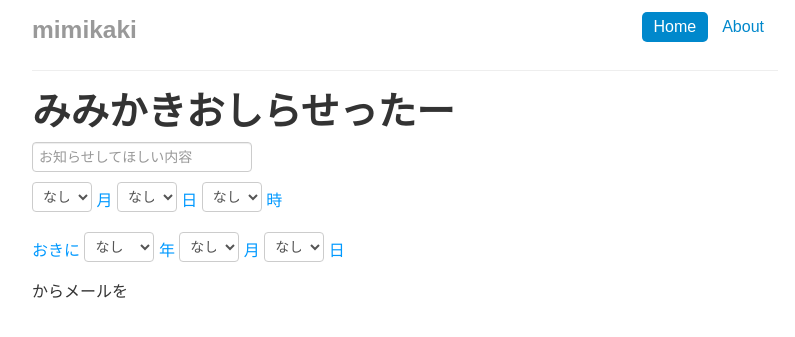
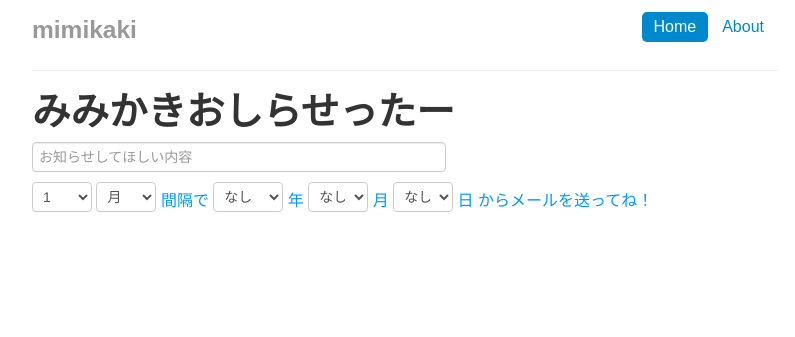
Before and after one commit to 1225/PushCalling, a PHP site: page /view/mypage.php in a window 1280 px wide. Shown: the top 337 px of the page, without its empty margins (235-1030 px from the left). Run offline with PHP 8.4, Linux system fonts and the light colour scheme.

Commit message:
edit view page

```diff
--- a/core/css/mypage.css
+++ b/core/css/mypage.css
@@ -26,3 +26,7 @@ p{
 	background-color: white;
 	border: 1px solid #CCC;
 }
+
+.input_todo{
+	width: 400px;
+}
--- /dev/null
+++ b/core/js/mypage.js
@@ -0,0 +1,8 @@
+
+function myAdd(){
+	var oTag = document.createElement("input");
+	oTag.setAttribute("type", "text");
+	oTag.setAttribute("name", "hoge" + tag_num++);
+	var oDiv = document.getElementById("area");
+	oDiv.appendChild(oTag);
+}
--- a/view/mypage.php
+++ b/view/mypage.php
@@ -9,6 +9,7 @@
 	<body>
 		<script src="http://code.jquery.com/jquery-latest.js"></script>
 		<script src="../core/bootstrap/js/bootstrap.min.js"></script>
+		<script src="../core/js/mypage.js"></script>
 
 		<div class="container-narrow">
 			<div class="masthead">
@@ -20,28 +21,13 @@
 			</div>
 			<hr>
 			<h1>みみかきおしらせったー</h1>
-			<input type="text" placeholder="お知らせしてほしい内容">
+
+			<span id="area">
+
+			<input class="input_todo" type="text" placeholder="お知らせしてほしい内容">
 
 			<p>
 			<select class="select_day">
-				<option>なし</option>
-				<option>1</option>
-				<option>2</option>
-				<option>3</option>
-				<option>4</option>
-				<option>5</option>
-				<option>6</option>
-				<option>7</option>
-				<option>8</option>
-				<option>9</option>
-				<option>10</option>
-				<option>11</option>
-				<option>12</option>
-			</select>
-			月
-
-			<select class="select_day">
-				<option>なし</option>
 				<option>1</option>
 				<option>2</option>
 				<option>3</option>
@@ -74,40 +60,14 @@
 				<option>30</option>
 				<option>31</option>
 			</select>
-			日
+
 
 			<select class="select_day">
-				<option>なし</option>
-				<option>1</option>
-				<option>2</option>
-				<option>3</option>
-				<option>4</option>
-				<option>5</option>
-				<option>6</option>
-				<option>7</option>
-				<option>8</option>
-				<option>9</option>
-				<option>10</option>
-				<option>11</option>
-				<option>12</option>
-				<option>13</option>
-				<option>14</option>
-				<option>15</option>
-				<option>16</option>
-				<option>17</option>
-				<option>18</option>
-				<option>19</option>
-				<option>20</option>
-				<option>21</option>
-				<option>22</option>
-				<option>23</option>
-				<option>24</option>
+				<option>月</option>
+				<option>日</option>
+				<option>時間</option>
 			</select>
-			時
-
-			</p>
-			<p>
-			おきに
+			間隔で
 
 			<select class="select_year">
 				<option>なし</option>
@@ -169,10 +129,11 @@
 				<option>31</option>
 			</select>
 			日
+
+			からメールを送ってね！
 			</p>
-			からメールを
+			</span>
 
 		</div>
-
 	</body>
 </html>
```
